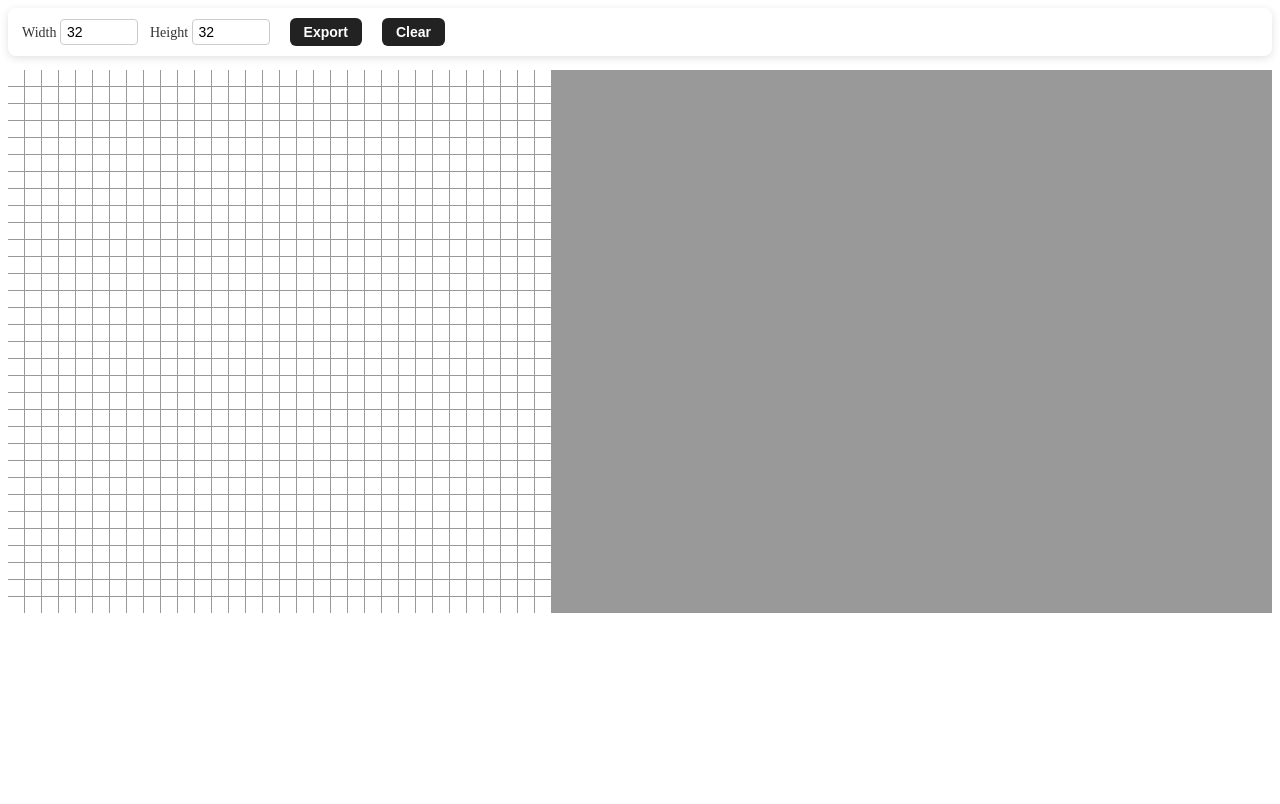
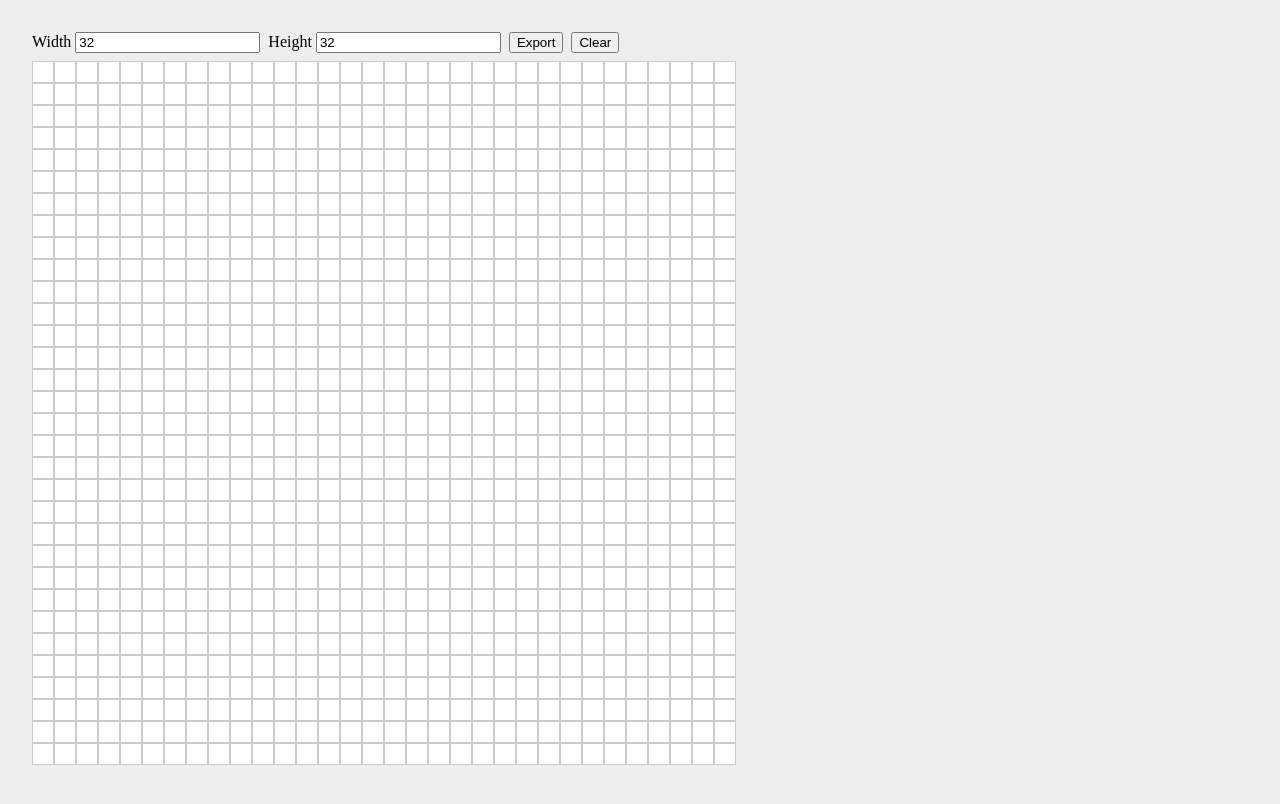
Before and after one commit to card-reaper/card-art-generator, a plain HTML site: page index.html in a window 1280 px wide. Drawn offline with Linux system fonts and the light colour scheme.

Commit message:
Now it stays on the screen so you shouldn't every have to scroll

```diff
--- a/index.js
+++ b/index.js
@@ -8,27 +8,26 @@ let drawing = false;
 
 document.addEventListener("mousedown", () => drawing = true);
 document.addEventListener("mouseup", () => drawing = false);
+function createGrid(cols, rows) {
+  grid.innerHTML = "";
 
-function createGrid(w, h) {
-  grid.innerHTML = "";
-  grid.style.gridTemplateColumns = `repeat(${w}, 16px)`;
-  grid.style.gridTemplateRows = `repeat(${h}, 16px)`;
+  // calculate cell size to fit screen and maintain aspect ratio
+  const maxWidth = window.innerWidth * 0.9;
+  const maxHeight = window.innerHeight * 0.9;
+  const cellSize = Math.floor(Math.min(maxWidth / cols, maxHeight / rows));
 
-  for (let i = 0; i < w * h; i++) {
+  grid.style.width = `${cellSize * cols}px`;
+  grid.style.height = `${cellSize * rows}px`;
+  grid.style.gridTemplateColumns = `repeat(${cols}, ${cellSize}px)`;
+  grid.style.gridTemplateRows = `repeat(${rows}, ${cellSize}px)`;
+
+  for (let i = 0; i < cols * rows; i++) {
     const pixel = document.createElement("div");
     pixel.className = "pixel";
-    pixel.draggable = false
+    pixel.draggable = false;
 
-    pixel.addEventListener("mousedown", (e) => {
-      e.preventDefault();
-      pixel.classList.add("black");
-    });
-
-    pixel.addEventListener("mouseover", () => {
-      if (drawing) {
-        pixel.classList.add("black");
-      }
-    });
+    pixel.addEventListener("mousedown", e => { e.preventDefault(); pixel.classList.add("black"); });
+    pixel.addEventListener("mouseover", () => { if(drawing) pixel.classList.add("black"); });
 
     grid.appendChild(pixel);
   }
--- a/styles.css
+++ b/styles.css
@@ -1,74 +1,31 @@
-.controls {
+html, body {
+  margin: 1rem;
+  padding: 0;
+  height: 100%;
   display: flex;
-  align-items: center;
-  gap: 12px;
-
-  padding: 10px 14px;
-  margin-bottom: 14px;
-
-  background: #ffffff;
-  border-radius: 8px;
-  box-shadow: 0 2px 8px rgba(0,0,0,0.12);
+  flex-direction: column;
+  background: #eee;
+  user-select: none;
 }
 
-.controls label {
-  font-size: 14px;
-  font-weight: 500;
-  color: #333;
+.controls {
+  margin-bottom: 8px;
+  display: flex;
+  gap: 8px;
+  align-items: center;
 }
 
-.controls input {
-  width: 64px;
-  padding: 4px 6px;
-
-  font-size: 14px;
-  border: 1px solid #ccc;
-  border-radius: 4px;
-
-  outline: none;
-}
-
-.controls input:focus {
-  border-color: #555;
-}
-
-.controls button {
-  margin-left: 8px;
-  padding: 6px 14px;
-
-  font-size: 14px;
-  font-weight: 600;
-
-  background: #222;
-  color: white;
-
-  border: none;
-  border-radius: 6px;
-  cursor: pointer;
-}
-
-.controls button:hover {
-  background: #000;
-}
-
-/* Grid container */
 .grid {
   display: grid;
-  grid-template-columns: repeat(32, 16px);
-  grid-template-rows: repeat(32, 16px);
-  gap: 1px;
   background: #999;
 }
 
-/* Individual pixels */
 .pixel {
-  width: 16px;
-  height: 16px;
   background: white;
-  cursor: pointer;
+  border: 1px solid #ccc;
+  box-sizing: border-box;
 }
 
-/* Painted state */
 .pixel.black {
   background: black;
 }
```
